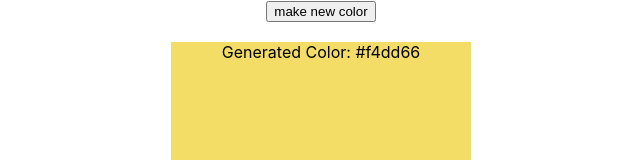
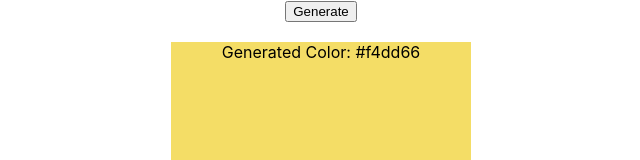
Before and after one commit to klupsky/react-randomcolorgenerator, a React (Create React App) app: page / in a window 1280 px wide. Shown: the top 160 px of the page, without its empty margins (319-959 px from the left). Built offline with nearby package versions, Linux system fonts and the light colour scheme.

Commit message:
Add version with button name changed

```diff
--- a/src/App.js
+++ b/src/App.js
@@ -9,7 +9,7 @@ export default function App() {
   return (
     <div className="Generator">
       <button onClick={() => setColor(randomColor.randomColor())}>
-        make new color
+        Generate
       </button>
       <br />
       <br />
```
Also changed, not shown: 2 other files (tests, documents, lock files or other folders).
